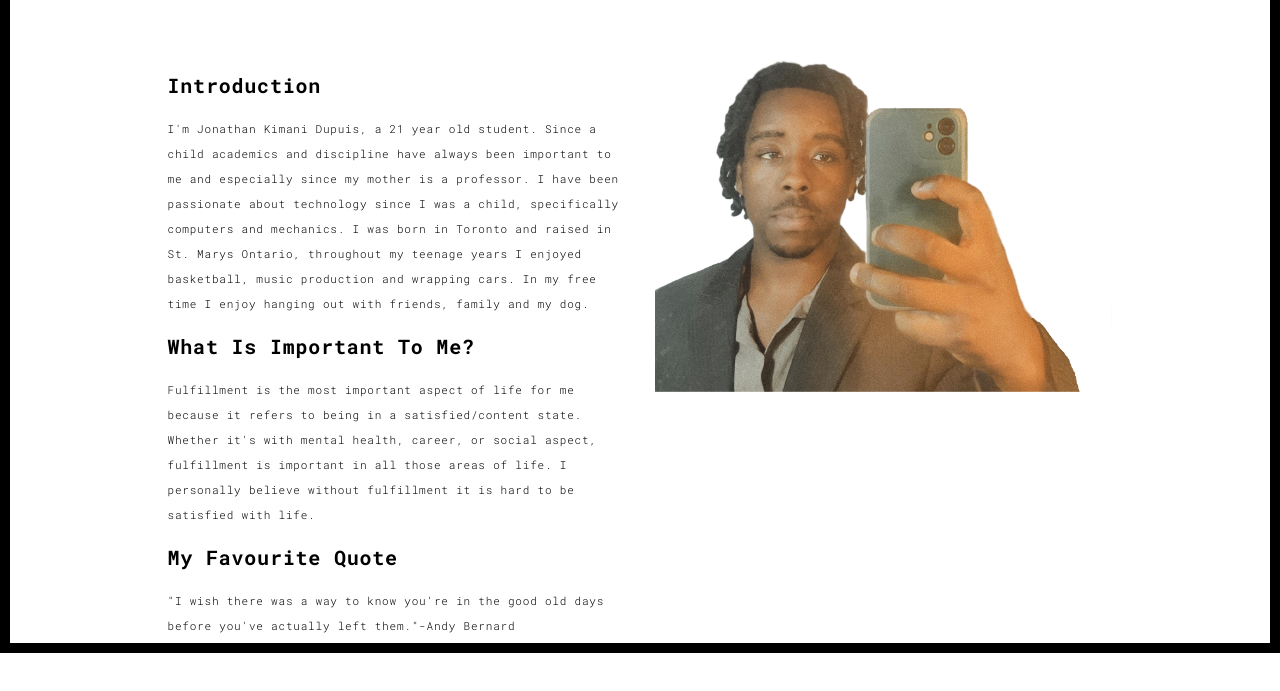
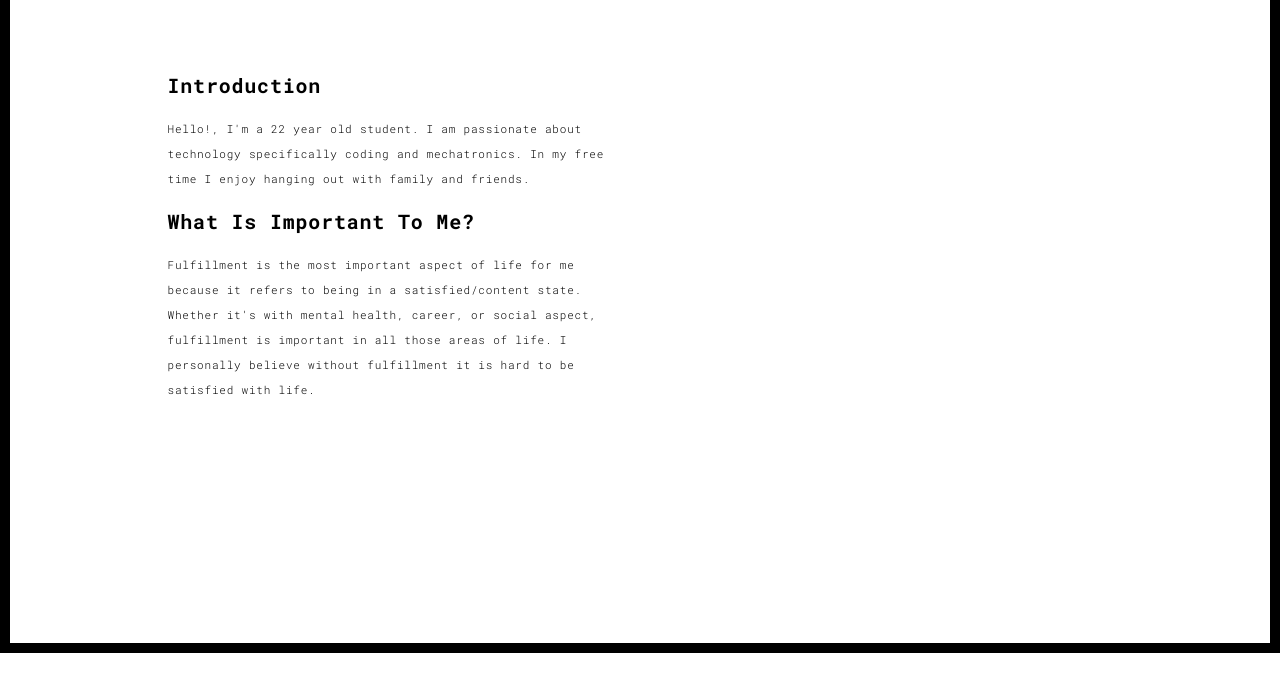
Before and after one commit to Jay-Kimani/Jonathan-Dupuis-Website, a plain HTML site: page about.html in a window 1280 px wide. Shown: the part 147-838 px from the top of the page. After the commit the page ends 800 px from the top, so only its background shows below. Drawn offline with Linux system fonts and the light colour scheme.

Commit message:
Update about.html

```diff
--- a/about.html
+++ b/about.html
@@ -63,19 +63,15 @@
               <div class="row">
                 <div class="col-xs-12 col-md-6">
                   <h3>Introduction</h3>
-                  <p>I'm Jonathan Kimani Dupuis, a 21 year old student. Since a child academics and discipline have always been important to me and especially since my mother is a professor.
-                    I have been passionate about technology since I was a child, specifically computers and mechanics.
-                    I was born in Toronto and raised in St. Marys Ontario, throughout my teenage years I enjoyed basketball, music production and wrapping cars.
-                    In my free time I enjoy hanging out with friends, family and my dog.</p>
+                  <p> Hello!, I'm a 22 year old student. I am passionate about technology specifically coding and mechatronics.
+                    In my free time I enjoy hanging out with family and friends. </p>
                   <h3>What Is Important To Me? </h3>
                   <p>Fulfillment is the most important aspect of life for me because it refers to being in a satisfied/content state.
                     Whether it's with mental health, career, or social aspect, fulfillment is important in all those areas of life.
-                    I personally believe without fulfillment it is hard to be satisfied with life.</p>
-                  <h3>My Favourite Quote</h3>
-                  <p>"I wish there was a way to know you're in the good old days before you've actually left them."-Andy Bernard</p>
+                    I personally believe without fulfillment it is hard to be satisfied with life. </p>
                 </div>
                 <div class="col-xs-12 col-md-6">
-                  <img src="./assets/images/profil.png" class="img-responsive" alt="">
+
                 </div>
               </div>
             </div>
```
